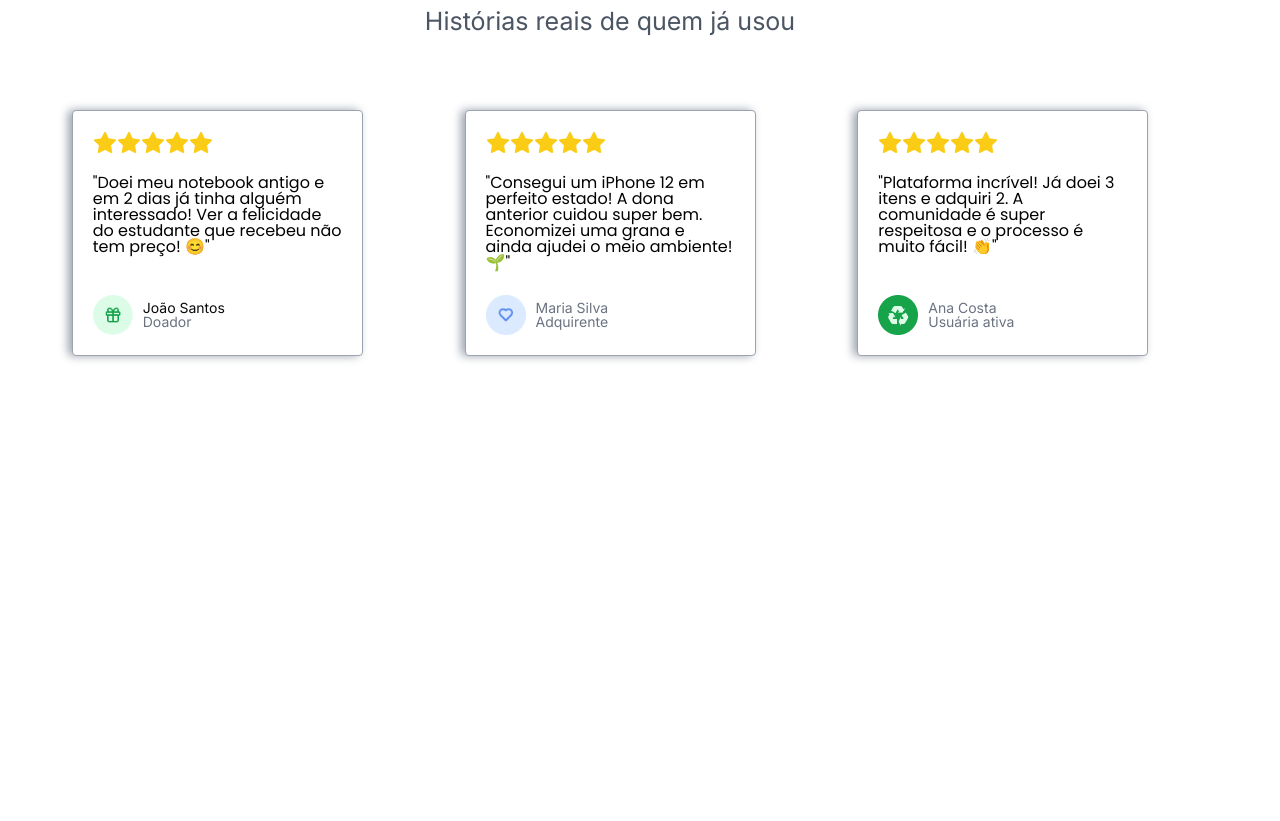
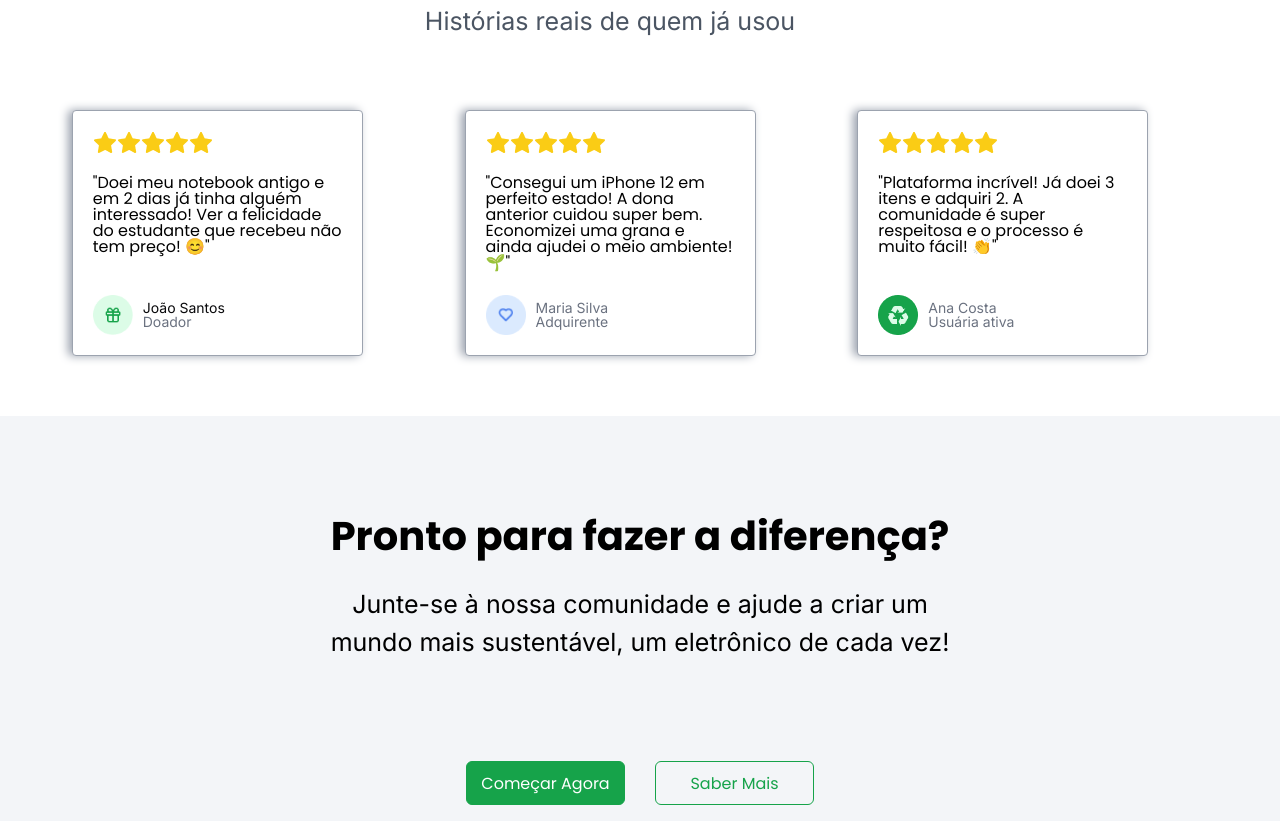
Before and after one commit to dev-Leirbag/reciclaTech, a plain HTML site: page index.html in a window 1280 px wide. Shown: the part 2477-3298 px from the top of the page. Before the commit the page ends 2893 px from the top, so only its background shows below. Drawn offline with Linux system fonts and the light colour scheme.

Commit message:
Adicionando a ultima sessão da main

```diff
--- a/index.html
+++ b/index.html
@@ -228,6 +228,19 @@
         </div>
     </section>
 
+    <section class="section-banner6">
+      <div class="banner-text5">
+        <h2>Pronto para fazer a diferença?</h2>
+        <h3>Junte-se à nossa comunidade e ajude a criar um mundo mais sustentável, um eletrônico de cada vez!</h3>
+      </div>
+
+      <div class="btns">
+        <a class="btn-3" href="">Começar Agora</a>
+        <a class="btn-4" href="">Saber Mais</a>
+      </div>
+
+    </section>
+
   </main>
 
   <footer></footer>
--- a/style.scss
+++ b/style.scss
@@ -1054,6 +1054,91 @@ a {
       }
     }
   }
+}
 
 
+.section-banner6 {
+  background-color: #F3F5F8;
+  width: 100%;
+  height: 405px;
+
+  .banner-text5 {
+    display: flex;
+    justify-content: center;
+    align-items: center;
+    flex-direction: column;
+    gap: 30px;
+    padding: 100px;
+
+
+    h2 {
+      font-family: "Poppins";
+      font-weight: 700;
+      font-size: 40px;
+      line-height: 100%;
+      text-align: center;
+      color: #000000;
+    }
+
+    h3 {
+      font-family: "Inter";
+      width: 659px;
+      font-weight: 400;
+      font-size: 25px;
+      line-height: 150%;
+      text-align: center;
+      color: #000000;
+    }
+  }
+
+
+  .btns {
+    display: flex;
+    justify-content: center;
+    align-items: center;
+    gap: 30px;
+
+
+    .btn-3 {
+      background-color: #16A34A;
+      width: 159px;
+      height: 44px;
+      padding: 14px;
+      border-radius: 6px;
+      border: 1px solid #16A34A;
+      cursor: pointer;
+      color: #FFFFFF;
+      text-align: center;
+      font-family: "Poppins";
+      font-weight: 400;
+      font-size: 16px;
+      line-height: 100%;
+    }
+
+    .btn-3:hover {
+      transition: 0.5s;
+      background-color: #21C05C;
+    }
+
+    .btn-4 {
+      width: 159px;
+      height: 44px;
+      padding: 14px;
+      border-radius: 6px;
+      border: 1px solid #16A34A;
+      cursor: pointer;
+      color: #16A34A;
+      text-align: center;
+      font-family: "Poppins";
+      font-weight: 400;
+      font-size: 16px;
+      line-height: 100%;
+    }
+
+    .btn-4:hover {
+      transition: 0.5s;
+      background-color: #21C05C;
+      color: #FFFFFF;
+    }
+  }
 }
```
Also changed, not shown: style.css, 1 other file.
